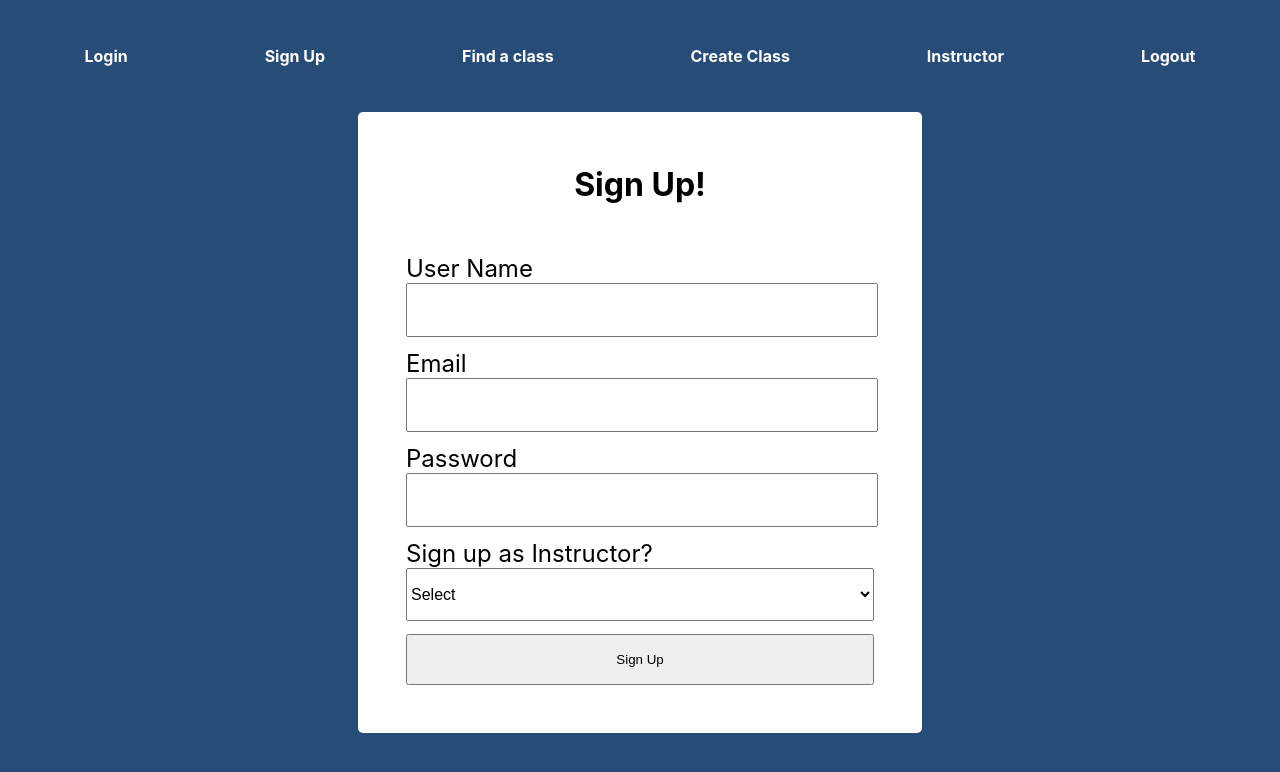
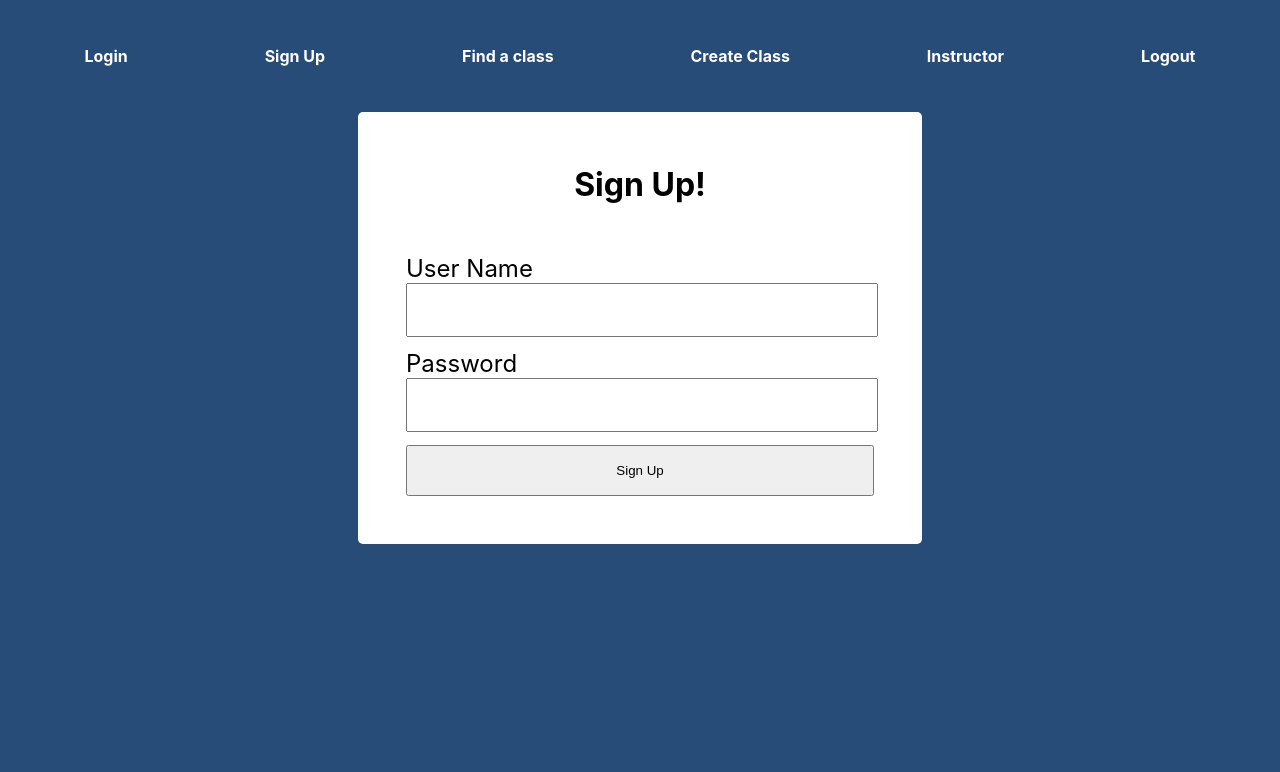
Before and after one commit to Build-Week-ft-anywhere-fitness-3/front-end, a React (Create React App) app: page /signup in a window 1280 px wide. Shown: the top 772 px of the page. Built offline with nearby package versions, Linux system fonts and the light colour scheme.

Commit message:
styled sign up page and added api url

```diff
--- a/src/components/SignUp.css
+++ b/src/components/SignUp.css
@@ -1,3 +1,40 @@
 h1{
     color: black;
 }
+.ComponentContainer{
+    height: 70%;
+    justify-content: center;
+    align-items: center;
+    display:flex;
+}
+.ModalContainer{
+    width: 500px;
+    background: white;
+    padding: 2rem;
+    text-align: center;
+    border-radius: 5px;
+}
+.Form{
+    padding:1rem;
+}
+label{
+    display: block;
+    text-align: left;
+    font-size: 1.5rem;
+    margin-top: 0.5em;
+}
+input{
+    font-size: 1rem;
+    padding: 1rem 0;
+    width:100%;
+}
+select{
+    font-size: 1rem;
+    padding: 1rem 0;
+    width:100%;
+}
+button{
+    padding:1rem;
+    width: 100%;
+    margin-top: 1em;
+}
--- a/src/components/SignUp.js
+++ b/src/components/SignUp.js
@@ -1,26 +1,28 @@
 import React, { useState } from 'react';
 import axios from 'axios';
-import styled from 'styled-components';
 import "./SignUp.css";
 
 const SignUp = () => {
     const [ state, setState ] = useState({
-        username: "",
-        password: "",
-        email: "",
-        role: ""
+        "username": "",
+        "password": "",
+        // role: ""
     })
-    const [ error, setError ] = useState('')
+    const [ message, setMessage ] = useState('')
     const handleSubmit = e => {
         e.preventDefault();
-        axios.post(``, state)
+        axios.post(`https://anywhere-fitness-buildweek.herokuapp.com/api/clients/register`, state)
             .then(res => {
-                console.log(res)
+                console.log(res.data)
+                setMessage(res.data)
             })
             .catch(err => {
                 console.log(err)
-                // setError(err.response.data)
             })
+        setState({
+            username: "",
+            password: "",
+        })
     }
     const handleChange = e => {
         setState({
@@ -29,104 +31,52 @@ const SignUp = () => {
         })
     }
 
-    const handleInstructor = e => {
-        setState({
-            ...state,
-            role: e.target.value
-        })
-    }
+    // const handleInstructor = e => {
+    //     setState({
+    //         ...state,
+    //         role: e.target.value
+    //     })
+    // }
 
-    return (<ComponentContainer>
-    <ModalContainer>
+    return (<div className="ComponentContainer">
+    <div className="ModalContainer">
         <div className="sign-up">
             <h1>Sign Up!</h1>
-            <FormGroup onSubmit={handleSubmit}>
-                <Label>
+            <form className="Form" onSubmit={handleSubmit}>
+                <label>
                     User Name
-                    <Input
+                    <input
                     name="username"
                     type="text"
                     onChange={handleChange}
                     value={state.username}
                     />
-                </Label>
-                <Label>
-                    Email
-                    <Input
-                    name="email"
-                    type="email"
-                    onChange={handleChange}
-                    value={state.email}
-                    />
-                </Label>
-                <Label>
+                </label>
+                <label>
                     Password
-                    <Input
+                    <input
                     name="password"
                     type="password"
                     onChange={handleChange}
                     value={state.password}
                     />
-                </Label>
-                <Label>
+                </label>
+                {/* <label>
                     Sign up as Instructor?
-                    <Select value={state.role} onChange={(e)=> handleInstructor(e)}>
+                    <select value={state.role} onChange={(e)=> handleInstructor(e)}>
                         <option value="" >Select</option>
                         <option name="instructor" value="instructor">Instructor</option>
                         <option name="client" value="client">Not Instructor</option>
-                    </Select>
-                </Label>
-                <Button>Sign Up</Button>
-            </FormGroup>
+                    </select>
+                </label> */}
+                <button>Sign Up</button>
                 {
-                    error ? <p className="error">{error}</p> : <div></div>
+                    message.message ? (<div><h2>{message.message}</h2></div>) : <div></div>
                 }
+            </form>
         </div>
-    </ModalContainer>
-</ComponentContainer>
+    </div>
+</div>
     )
 }
 export default SignUp;
-
-const ComponentContainer = styled.div`
-    height: 70%;
-    justify-content: center;
-    align-items: center;
-    display:flex;
-`
-
-const ModalContainer = styled.div`
-    width: 500px;
-    background: white;
-    padding: 2rem;
-    text-align: center;
-    border-radius: 5px;
-`
-
-const Label = styled.label`
-    display: block;
-    text-align: left;
-    font-size: 1.5rem;
-    margin-top: 0.5em;
-`
-
-const FormGroup = styled.form`
-    padding:1rem;
-`
-
-const Input = styled.input`
-    font-size: 1rem;
-    padding: 1rem 0;
-    width:100%;
-`
-const Select = styled.select`
-    font-size: 1rem;
-    padding: 1rem 0;
-    width:100%;
-`
-
-const Button = styled.button`
-    padding:1rem;
-    width: 100%;
-    margin-top: 1em;
-    `
```
